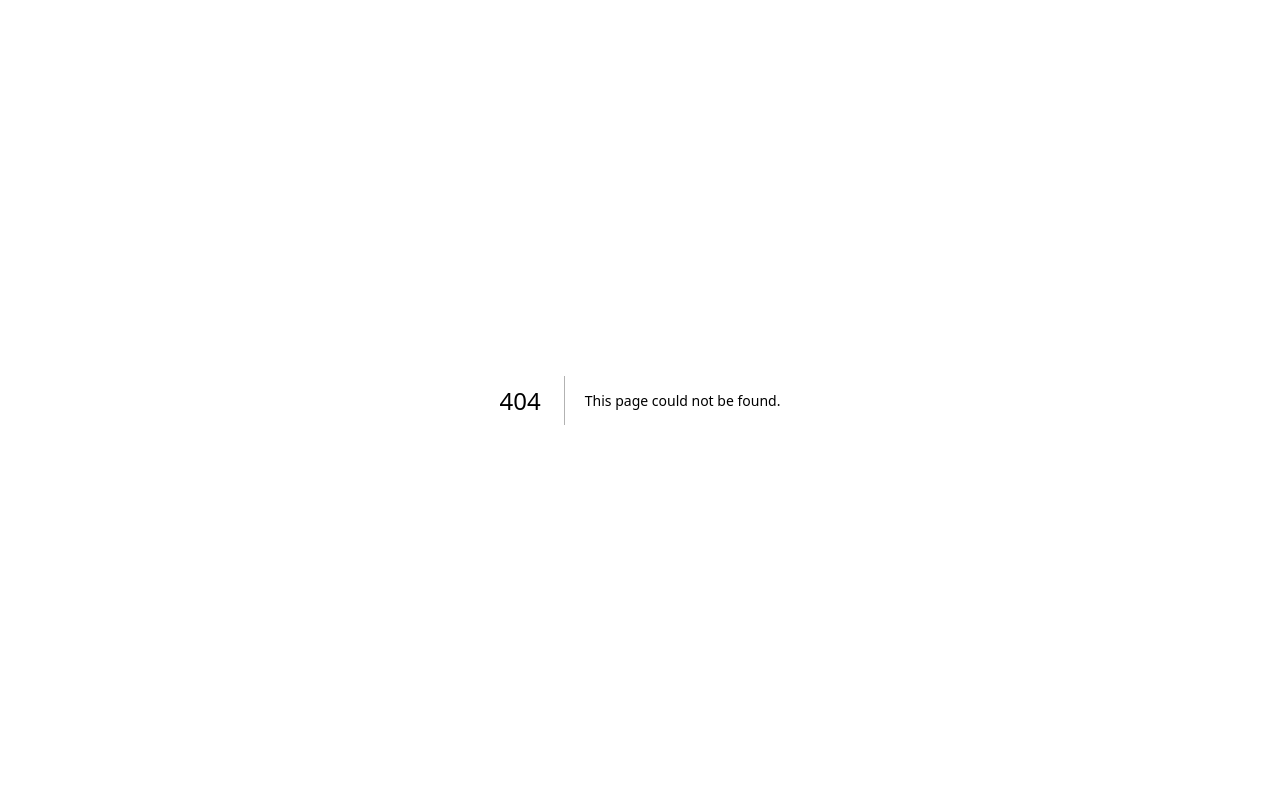
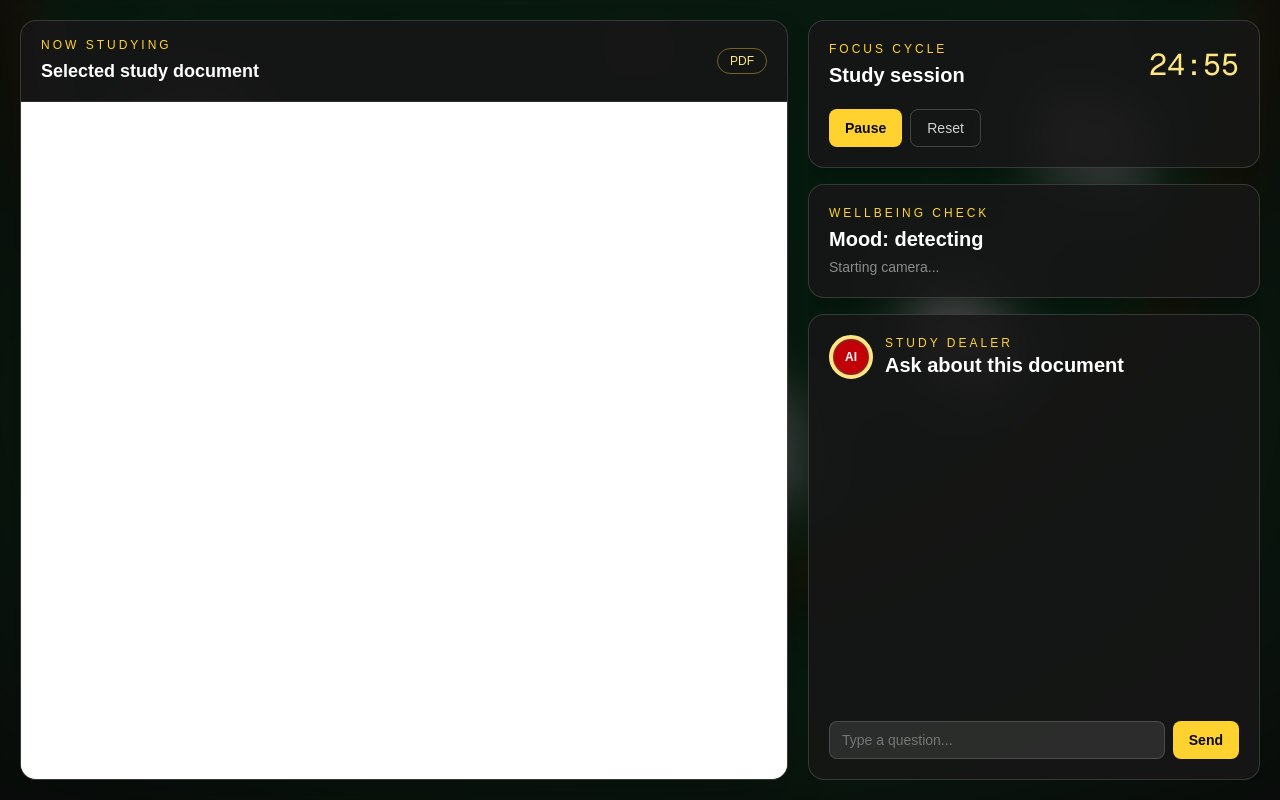
Before and after one commit to Clee2951/HackRice, a Next.js app in the folder frontend/casino_theme/: page /reader in a window 1280 px wide. Before the commit this address had no page. Built offline with nearby package versions, Linux system fonts and the light colour scheme; no server answers.

Commit message:
route from homepage, to dealt cards, to the pdfReader

```diff
--- a/frontend/casino_theme/app/components/blackjackTable.tsx
+++ b/frontend/casino_theme/app/components/blackjackTable.tsx
@@ -1,6 +1,28 @@
 "use client"
 
+import { useRouter } from "next/navigation"
+import { useState } from "react"
 import { CardSlot } from "./card"
+
+type SelectedDocument = {
+  id: string
+  name: string
+  path: string
+}
+
+type KioskAPI = {
+  pickFile: () => Promise<{
+    canceled: boolean
+    filePath?: string
+    fileName?: string
+  }>
+}
+
+declare global {
+  interface Window {
+    kioskAPI?: KioskAPI
+  }
+}
 
 /**
  *
@@ -10,7 +32,7 @@ import { CardSlot } from "./card"
  * A seat at angle θ (measured downward from the right of center) sits at:
  *   x = 50 + R·cosθ ,  y = 0 + R·sinθ
  */
-let SEAT_COUNT = 6
+const SEAT_COUNT = 6
 const ARC_START = 20 // degrees from the right edge
 const ARC_END = 160 // degrees toward the left edge
 const SEAT_RADIUS = 0.80 // fraction of the felt radius the cards sit at (0-1)
@@ -19,10 +41,10 @@ const SEAT_RADIUS = 0.80 // fraction of the felt radius the cards sit at (0-1)
 const RX = 50
 const RY = 100
 
-function buildSeats() {
+function buildSeats(seatCount: number) {
   const seats = []
-  for (let i = 0; i < SEAT_COUNT; i++) {
-    const t = SEAT_COUNT === 1 ? 0.5 : i / (SEAT_COUNT - 1)
+  for (let i = 0; i < seatCount; i++) {
+    const t = seatCount === 1 ? 0.5 : i / (seatCount - 1)
     const angle = ARC_START + (ARC_END - ARC_START) * t
     const rad = (angle * Math.PI) / 180
     const x = 50 + SEAT_RADIUS * RX * Math.cos(rad)
@@ -34,9 +56,33 @@ function buildSeats() {
   return seats
 }
 
-const SEATS = buildSeats()
+export function BlackjackTable() {
+  const router = useRouter()
+  const [documents, setDocuments] = useState<SelectedDocument[]>([])
+  const seats = buildSeats(SEAT_COUNT + documents.length)
 
-export function BlackjackTable() {
+  async function addFile() {
+    if (!window.kioskAPI) {
+      console.error("File selection is available when the app is running in Electron.")
+      return
+    }
+
+    const picked = await window.kioskAPI.pickFile()
+    if (picked.canceled || !picked.filePath || !picked.fileName) return
+
+    const filePath = picked.filePath
+    const fileName = picked.fileName
+
+    setDocuments((current) => [
+      ...current,
+      {
+        id: crypto.randomUUID(),
+        name: fileName,
+        path: filePath,
+      },
+    ])
+  }
+
   return (
     <div className="flex min-h-svh w-full items-start justify-center overflow-hidden bg-radial from-green-900 from-50% to-neutral-900 to-100% bg-felt-dark p-4">
       {/* Table box: width drives the semi-circle; height is half of width. */}
@@ -74,7 +120,8 @@ export function BlackjackTable() {
             className="absolute left-1/2 top-[6%] -translate-x-1/2 rounded-full border border-gold/40 bg-black/15
             flex items-center justify-center font-serif hover:scale-105 active:scale-95 duration-300 ease-in-out cursor-pointer font-extrabold"
             style={{ width: "34%", height: "12%" }}
-            aria-hidden="true">
+            type="button"
+            onClick={addFile}>
                 ADD FILE
             </button>
 
@@ -91,19 +138,29 @@ export function BlackjackTable() {
         </div>
 
         {/* Card seats along the arc perimeter */}
-        {SEATS.map((seat) => (
+        {seats.map((seat, index) => {
+          const document = documents[index - SEAT_COUNT]
+
+          return (
           <CardSlot
             key={seat.id}
             x={seat.x}
             y={seat.y}
             rotation={seat.rotation}
-            label={seat.label}
+            label={document?.name ?? seat.label}
+            documentName={document?.name}
             onSelect={() => {
-              // TODO: open the seat's PDF here once documents are attached.
-              console.log("[v0] card slot selected:", seat.label)
+              if (document) {
+                const params = new URLSearchParams({
+                  name: document.name,
+                  path: document.path,
+                })
+                router.push(`/reader?${params.toString()}`)
+              }
             }}
           />
-        ))}
+          )
+        })}
       </div>
     </div>
   )
--- a/frontend/casino_theme/app/components/card.tsx
+++ b/frontend/casino_theme/app/components/card.tsx
@@ -11,6 +11,8 @@ type CardSlotProps = {
   rotation: number
   /** Seat label shown until a real card/PDF is wired up */
   label: string
+  /** Optional document name shown on a card created from a selected file */
+  documentName?: string
   /** Fired when the card is clicked — hook a PDF open handler here later */
   onSelect?: () => void
 }
@@ -26,7 +28,7 @@ function getRandomCardColor() {
   return CARD_COLORS[Math.floor(Math.random() * CARD_COLORS.length)]
 }
 
-export function CardSlot({ x, y, rotation, label, onSelect }: CardSlotProps) {
+export function CardSlot({ x, y, rotation, label, documentName, onSelect }: CardSlotProps) {
   const cardValue = useMemo(() => getRandomCardValue(), [])
   const cardColor = useMemo(() => getRandomCardColor(), [])
   const colorClass = cardColor === "red" ? "text-red-600" : "text-zinc-900"
@@ -60,6 +62,11 @@ export function CardSlot({ x, y, rotation, label, onSelect }: CardSlotProps) {
           {cardValue}
         </span>
         <span className={`self-end rotate-180 text-xs font-semibold leading-none opacity-90 ${colorClass}`}>{cardValue}</span>
+        {documentName && (
+          <span className="max-w-full truncate text-[8px] font-semibold text-slate-700" title={documentName}>
+            {documentName}
+          </span>
+        )}
       </span>
     </button>
   )
--- /dev/null
+++ b/frontend/casino_theme/app/reader/page.tsx
@@ -0,0 +1,34 @@
+"use client";
+
+import { useSearchParams } from "next/navigation";
+import { Suspense } from "react";
+import { PdfRead } from "../components/pdfRead";
+
+function toFileUrl(filePath: string) {
+  if (filePath.startsWith("file://")) return filePath;
+  return `file:///${encodeURI(filePath.replaceAll("\\", "/"))}`;
+}
+
+function ReaderContent() {
+  const searchParams = useSearchParams();
+  const filePath = searchParams.get("path");
+  const fileName = searchParams.get("name") || "Selected study document";
+
+  return (
+    <PdfRead
+      document={
+        filePath
+          ? { title: fileName, src: toFileUrl(filePath) }
+          : undefined
+      }
+    />
+  );
+}
+
+export default function ReaderPage() {
+  return (
+    <Suspense fallback={<div className="min-h-svh bg-neutral-950" />}>
+      <ReaderContent />
+    </Suspense>
+  );
+}
```
